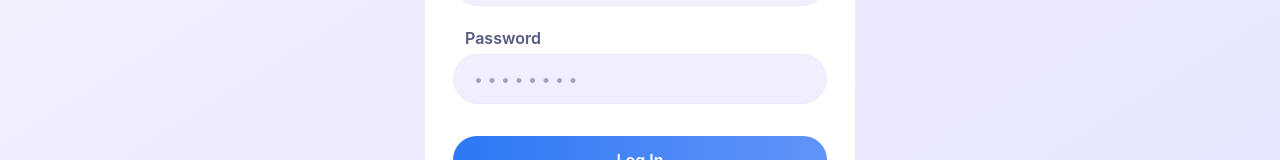
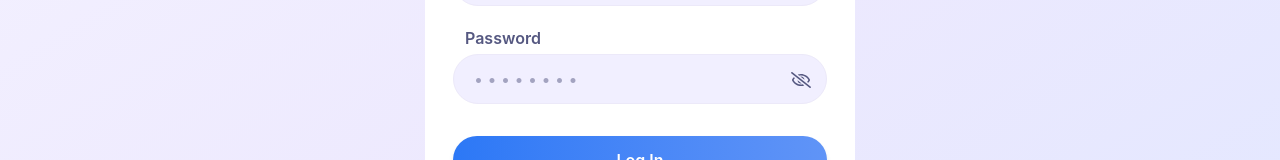
Before and after one commit to hasanurali/mern-chat-app, a React (Vite) app in the folder client/: page /auth/login in a window 1280 px wide. Shown: the part 340-500 px from the top of the page. Built offline with nearby package versions, Linux system fonts and the light colour scheme; no server answers.

Commit message:
feat: add show/hide password functionality in login page

```diff
--- a/client/src/features/auth/pages/Login.jsx
+++ b/client/src/features/auth/pages/Login.jsx
@@ -1,8 +1,16 @@
 import logo from "@/assets/luminaLogo.svg"
 import { Input, Button } from '@/shared/index.js'
 import { Link } from 'react-router-dom'
+import { useState } from "react"
+import { FaRegEye, FaRegEyeSlash } from "react-icons/fa"
 
 const Login = () => {
+    const [showPassword, setShowPassword] = useState(false);
+
+    const handleShowPassword = () => {
+        setShowPassword(!showPassword)
+    };
+
     return (
         <>
             <div className='min-[430px]:bg-linear-to-br from-[#f5f3ff] via-[#ede9fe] to-[#e0e7ff] min-h-screen'>
@@ -39,7 +47,9 @@ const Login = () => {
 
                                 <div className='text-[#555881] flex flex-col gap-1 relative'>
                                     <label htmlFor="password" className='pl-3 font-semibold'>Password</label>
-                                    <Input type="password" placeholder='• • • • • • • •' id='password' className='px-5 py-3 rounded-full bg-[#F8F9FD] min-[430px]:bg-[#F1EFFF] border border-[#ECE9F9] outline-blue-500 focus:shadow-xs focus:shadow-blue-400 pr-12' />
+                                    <Input type={showPassword ? "text" : "password"} placeholder='• • • • • • • •' id='password' className='px-5 py-3 rounded-full bg-[#F8F9FD] min-[430px]:bg-[#F1EFFF] border border-[#ECE9F9] outline-blue-500 focus:shadow-xs focus:shadow-blue-400 pr-12' />
+                                    {showPassword ? <FaRegEye onClick={handleShowPassword} className="absolute right-4 bottom-3.5 cursor-pointer" size={20} /> :
+                                        <FaRegEyeSlash onClick={handleShowPassword} className="absolute right-4 bottom-3.5 cursor-pointer" size={20} />}
                                 </div>
 
                                 <div className='mt-3 flex flex-col gap-3'>
@@ -49,9 +59,7 @@ const Login = () => {
 
                             </form>
                         </section>
-
                     </div>
-
                 </div >
                 <div className='text-[#9A9BBC] text-center text-sm py-5 max-[430px]:hidden'>
                     <p>"The quality of our conversations determines the quality of our</p>
```
